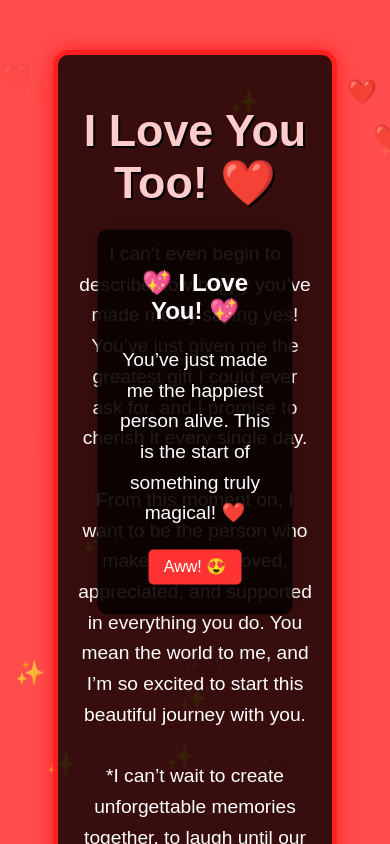
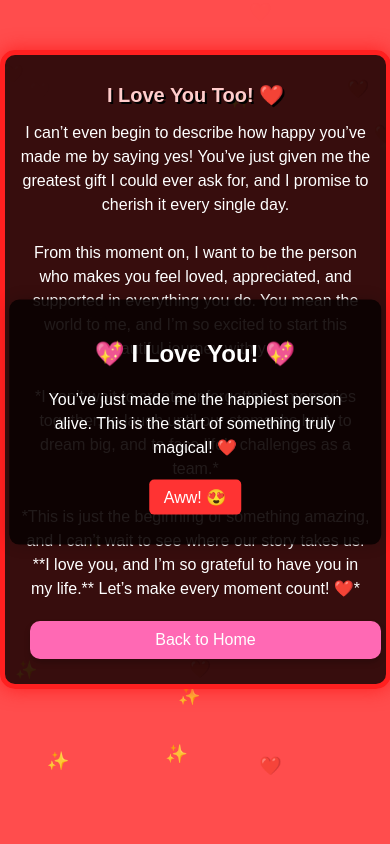
Before and after one commit to DhruvStr/Proposal-1, a plain HTML site: page yes.html in a window 390 px wide. Shown: the top 844 px of the page. Drawn offline with Linux system fonts and the light colour scheme.

Commit message:
responsive

```diff
--- a/yes.html
+++ b/yes.html
@@ -13,15 +13,16 @@
             text-align: center;
             margin: 0;
             padding: 0;
-            overflow: hidden; /* Prevents scrolling due to floating elements */
+            overflow: hidden;
         }
 
         /* Main Container Styling */
         .container {
-            background: rgba(20, 3, 3, 0.85); /* Semi-transparent white */
+            background: rgba(20, 3, 3, 0.85);
             padding: 20px;
             border-radius: 15px;
             width: 60%;
+            max-width: 600px;
             margin: 50px auto;
             box-shadow: 0px 0px 20px rgba(0, 0, 0, 0.2);
             border: 5px solid transparent;
@@ -47,7 +48,7 @@
             background: #ff3333;
             color: white;
             border: none;
-            padding: 10px 20px;
+            padding: 12px 20px;
             font-size: 18px;
             border-radius: 10px;
             cursor: pointer;
@@ -73,6 +74,8 @@
             z-index: 2;
             display: none;
             animation: fadeIn 0.5s ease-in-out;
+            width: 90%;
+            max-width: 400px;
         }
 
         /* Fade-in animation */
@@ -114,6 +117,44 @@
             100% {
                 transform: translateY(-100px);
                 opacity: 0;
+            }
+        }
+
+        /* Responsive Styles */
+        @media (max-width: 768px) {
+            .container {
+                width: 90%;
+                padding: 15px;
+            }
+
+            h1 {
+                font-size: 22px;
+            }
+
+            p {
+                font-size: 16px;
+                line-height: 1.5;
+            }
+
+            .yes {
+                width: 100%;
+                font-size: 16px;
+                padding: 10px;
+            }
+
+            .popup {
+                width: 85%;
+                max-width: 350px;
+            }
+        }
+
+        @media (max-width: 480px) {
+            h1 {
+                font-size: 20px;
+            }
+
+            .floating {
+                font-size: 18px;
             }
         }
     </style>
@@ -183,9 +224,6 @@
             to laugh until our stomachs hurt, to dream big,
             and to face life’s challenges as a team.*
             <br><br>
-            *You’ve always been someone special to me,
-            and now I feel like the luckiest person alive to call you mine.*
-            <br><br>
             *This is just the beginning of something amazing,
             and I can’t wait to see where our story takes us.
             **I love you, and I’m so grateful to have you in my life.**
```
